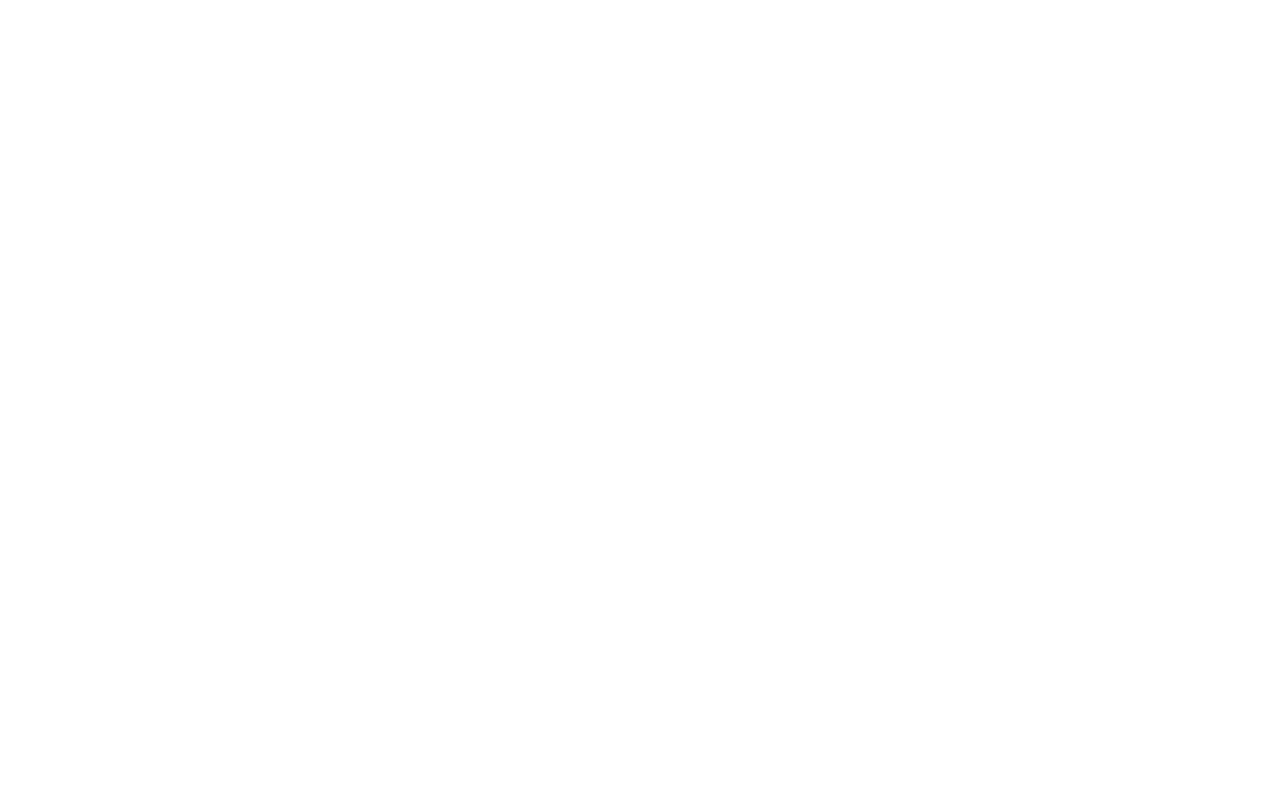
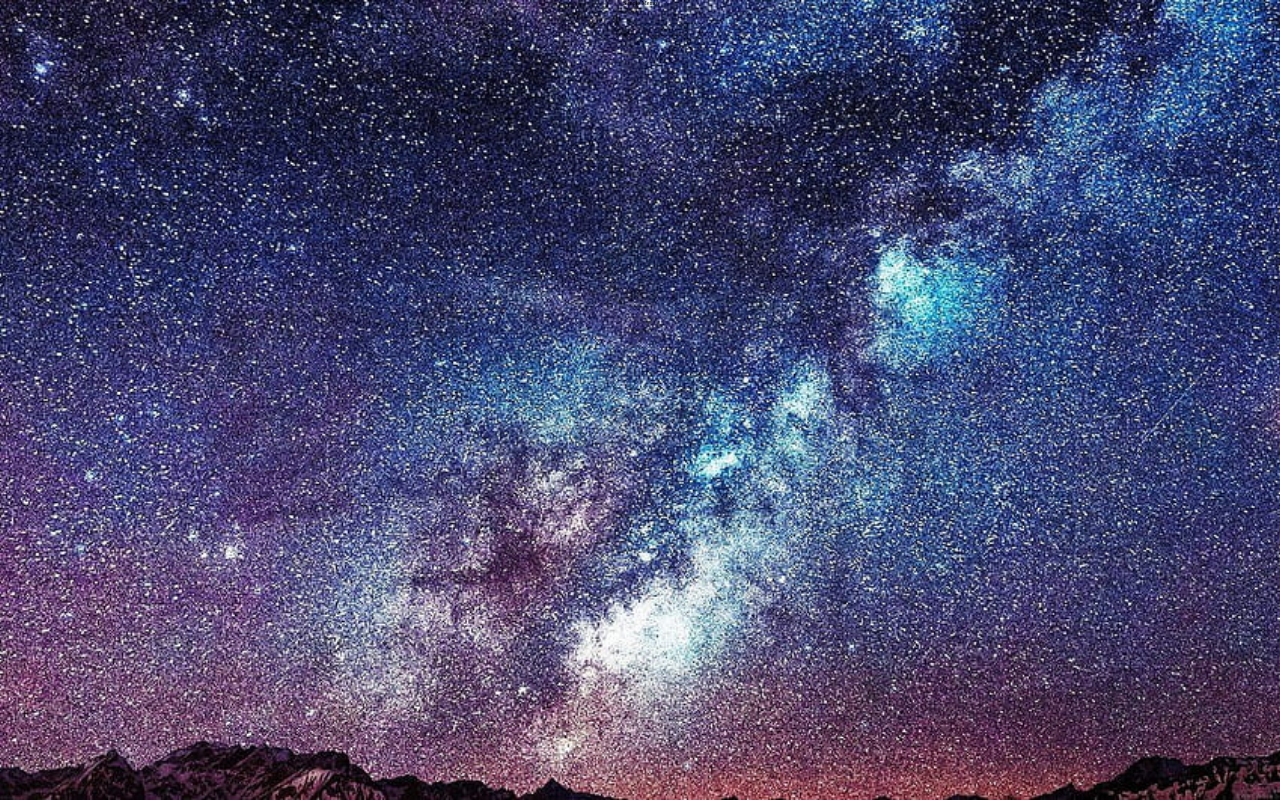
Before and after one commit to NOW-SOPT-REACTSTUDY-PROJECT/Note-App, a React (Vite) app: page / in a window 1280 px wide. Built offline with nearby package versions, Linux system fonts and the light colour scheme.

Commit message:
feat: 배경화면 설정

```diff
--- a/src/App.tsx
+++ b/src/App.tsx
@@ -1,9 +1,11 @@
 import GlobalStyle from "./styles/GlobalStyle";
+import Home from "./pages/Home";
 
 function App() {
   return (
     <>
       <GlobalStyle />
+      <Home />
     </>
   );
 }
--- /dev/null
+++ b/src/componenets/Title.tsx
@@ -0,0 +1,11 @@
+import { styled } from "styled-components";
+
+function Title() {
+  return <TitleFont>Simple Memo</TitleFont>;
+}
+
+export default Title;
+
+const TitleFont = styled.p`
+  display: flex;
+`;
--- /dev/null
+++ b/src/pages/Home.tsx
@@ -0,0 +1,29 @@
+import styled from "styled-components";
+import Title from "../componenets/Title";
+
+function Home() {
+  return (
+    <HomeWrapper>
+      <HomeContainer>
+        <Title />
+      </HomeContainer>
+    </HomeWrapper>
+  );
+}
+
+export default Home;
+
+const HomeWrapper = styled.div`
+  width: 100%;
+  height: 100vh;
+  background-image: url("/src/assets/image/background.jpg");
+  background-size: cover;
+  background-position: center;
+`;
+
+const HomeContainer = styled.div`
+  display: flex;
+  justify-content: center;
+  align-items: center;
+  width: 100%;
+`;
```
Also changed, not shown: src/assets/image/background.jpg (added).
